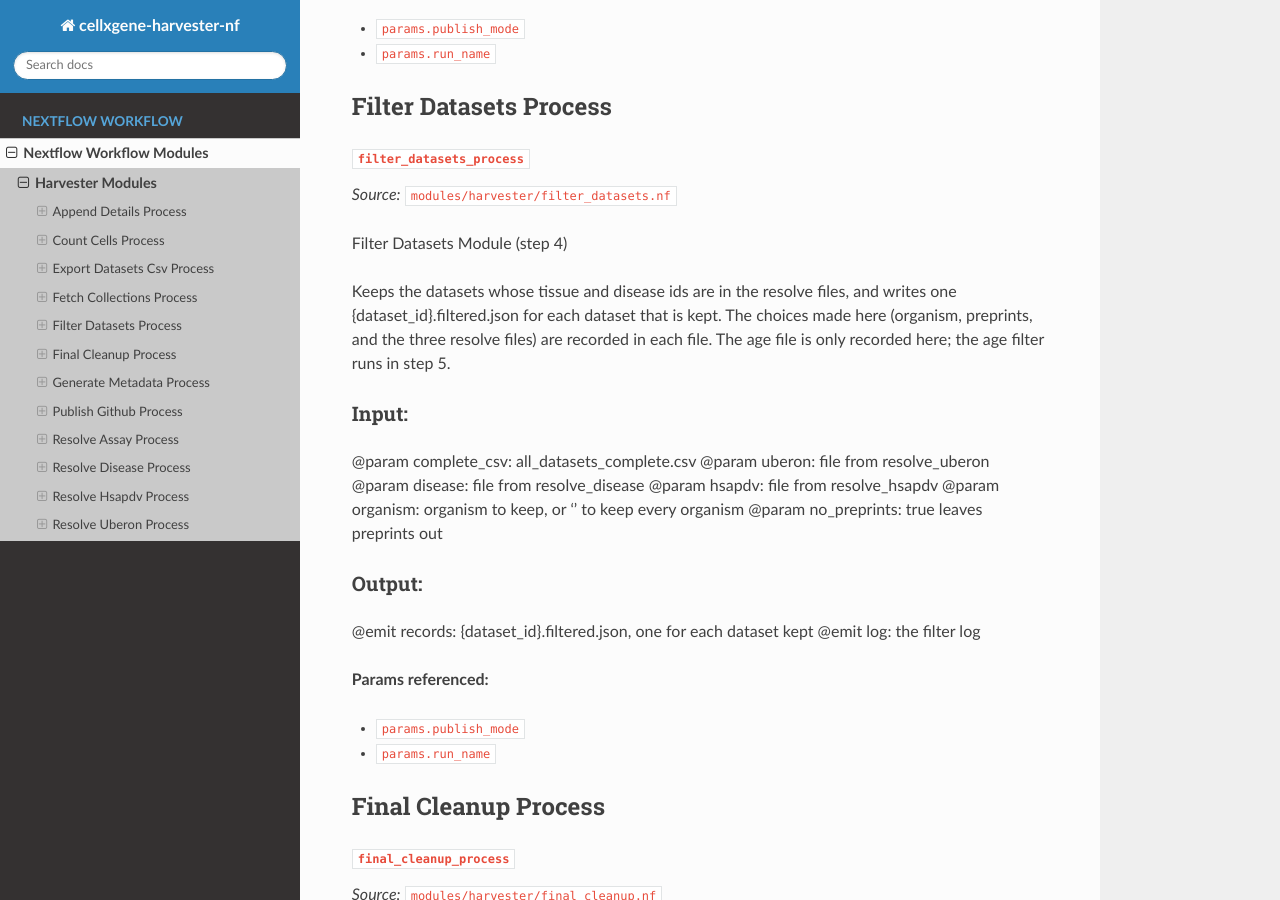
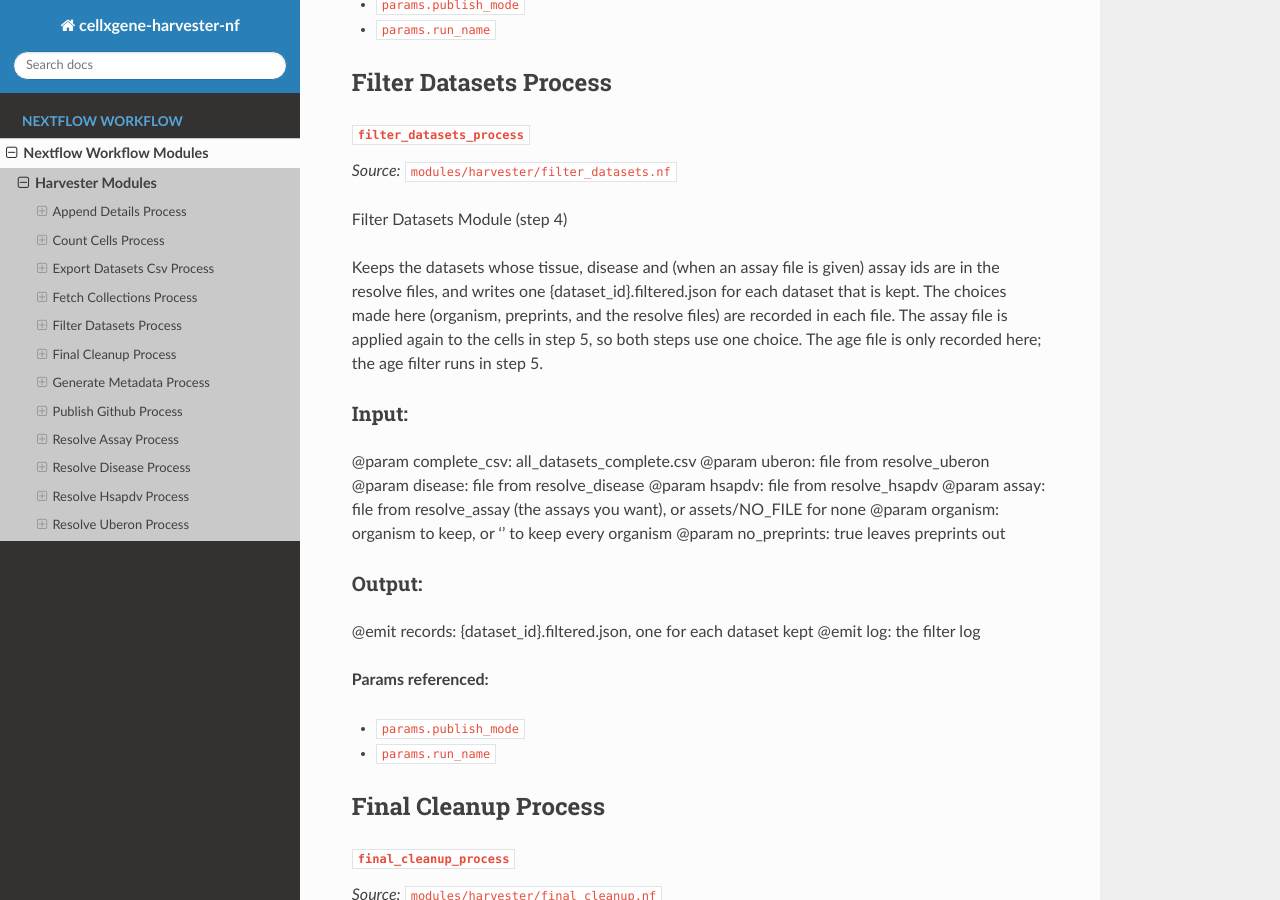
Before and after one commit to NIH-NLM/cellxgene-harvester-nf, a Sphinx documentation site: the page built from docs/source/nextflow/harvester_modules.rst, in a window 1280 px wide and 900 px high, scrolled down 3284 px. Built offline with Sphinx 7.4.7 and the Read the Docs theme 3.1.0, drawn with Linux system fonts in a browser that asks for light colours; some of the changed text lies outside the part shown.

Commit message:
Improve dict json (#14)
* correct and rerun

* improve dict json

```diff
--- a/docs/source/nextflow/harvester_modules.rst
+++ b/docs/source/nextflow/harvester_modules.rst
@@ -168,11 +167,12 @@ Filter Datasets Process
 
 Filter Datasets Module (step 4)
 
-Keeps the datasets whose tissue and disease ids are in the resolve files, and
-writes one {dataset_id}.filtered.json for each dataset that is kept. The
-choices made here (organism, preprints, and the three resolve files) are
-recorded in each file. The age file is only recorded here; the age filter runs
-in step 5.
+Keeps the datasets whose tissue, disease and (when an assay file is given)
+assay ids are in the resolve files, and writes one {dataset_id}.filtered.json
+for each dataset that is kept. The choices made here (organism, preprints, and
+the resolve files) are recorded in each file. The assay file is applied again to
+the cells in step 5, so both steps use one choice. The age file is only recorded
+here; the age filter runs in step 5.
 
 
 Input:
@@ -181,6 +181,7 @@ Input:
 @param uberon:       file from resolve_uberon
 @param disease:      file from resolve_disease
 @param hsapdv:       file from resolve_hsapdv
+@param assay:        file from resolve_assay (the assays you want), or assets/NO_FILE for none
 @param organism:     organism to keep, or '' to keep every organism
 @param no_preprints: true leaves preprints out
 
@@ -274,15 +275,15 @@ Branch:  {YYYY-mon-DD}-{HHmm}-{organ}-cellxgene-harvester-nf
 
 Folders (publish_env = prod, the default):
 ~~~~~~~~~~~~~~~~~~~~~~~~~~~~~~~~~~~~~~~~~~
-  data/prod/{organ}/cellxgene-harvester-nf/    the final JSON and CSV, and the
-                                               organ's uberon JSON and CSV, all at
-                                               the same level (no subfolder)
-  data/prod/ontology_lookup_server/            the disease, hsapdv and assay JSON
-                                               and CSV files shared by every organ
-  The filtered h5ad files go to the public S3 bucket, not to GitHub.
 
-Folders (publish_env = test): the same under data/test/, and
-  data/test/{organ}/filtered-h5ad/             the filtered h5ad files
+- data/prod/{organ}/cellxgene-harvester-nf/ holds the final JSON and CSV and the
+  organ's uberon JSON and CSV, all at the same level (no subfolder).
+- data/prod/ontology_lookup_server/ holds the disease, hsapdv and assay JSON and CSV
+  files shared by every organ.
+- The filtered h5ad files go to the public S3 bucket, not to GitHub.
+
+Folders (publish_env = test): the same under data/test/, and the filtered h5ad
+files go to data/test/{organ}/filtered-h5ad/.
 
 The step is skipped, with a warning, when github_token is not given.
 
```
Also changed, not shown: other parts of docs/source/nextflow/harvester_modules.rst (+1 -2 lines), README.md (+2 -2 lines), 6 other files.
